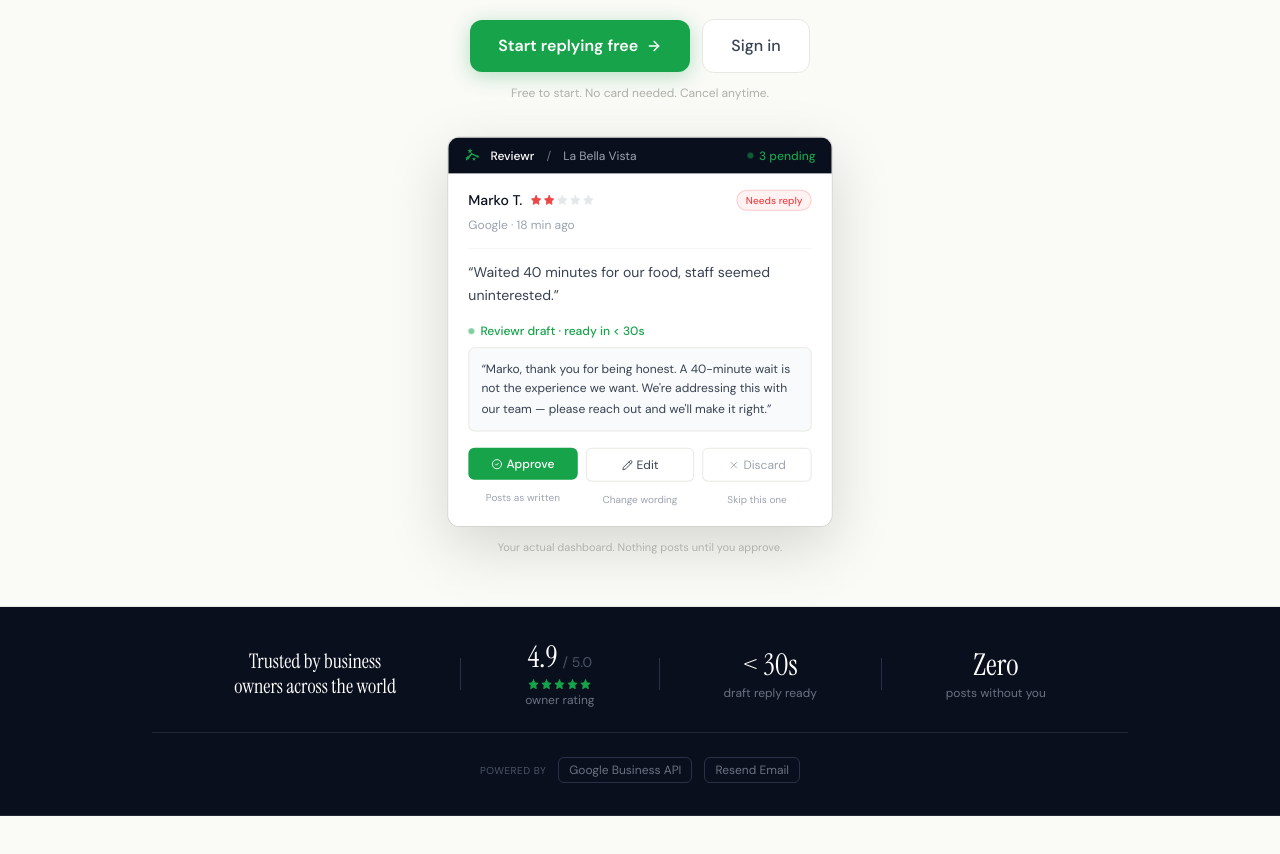
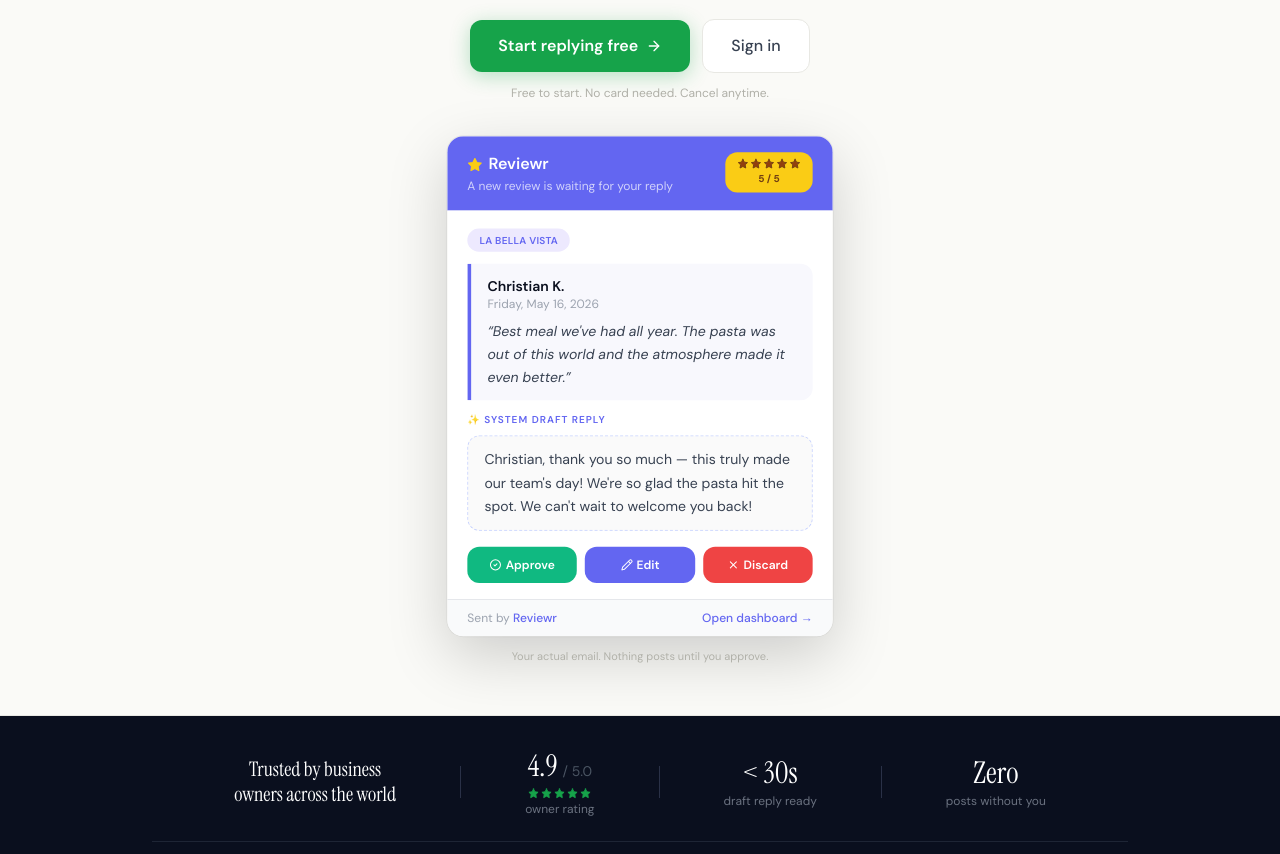
Before and after one commit to zmaj1234/reviewr, a Next.js app: page / in a window 1280 px wide. Shown: the part 440-1294 px from the top of the page. Built offline with nearby package versions, Linux system fonts and the light colour scheme.

Commit message:
style: replace hero mockup with email card — Christian K., La Bella Vista

```diff
--- a/app/(marketing)/page.tsx
+++ b/app/(marketing)/page.tsx
@@ -79,75 +79,65 @@ function Hero() {
 function ReviewMockup() {
   return (
     <div className="w-full">
-      <div className="rounded-xl border border-[#d4d3ce] overflow-hidden shadow-[0_20px_60px_rgba(0,0,0,0.15)]">
-        <div className="bg-[#0a0f1e] px-4 py-2.5 flex items-center justify-between">
-          <div className="flex items-center gap-2">
-            <LogoMark size={18} className="text-[#16a34a]" />
-            <span className="text-xs font-medium text-white">Reviewr</span>
-            <span className="text-[#6b7280] text-xs mx-1">/</span>
-            <span className="text-xs text-[#9ca3af]">La Bella Vista</span>
+      <div className="rounded-2xl overflow-hidden shadow-[0_20px_60px_rgba(0,0,0,0.18)] ring-1 ring-black/5">
+        {/* Header */}
+        <div className="bg-[#6366f1] px-5 py-4 flex items-start justify-between">
+          <div>
+            <div className="text-white font-semibold text-base flex items-center gap-1.5">
+              <Star size={15} fill="#facc15" className="text-yellow-400" /> Reviewr
             </div>
-          <span className="text-xs text-[#16a34a] font-medium flex items-center gap-1.5">
-            <span className="w-1.5 h-1.5 rounded-full bg-[#16a34a] animate-pulse" />
-            3 pending
-          </span>
+            <div className="text-white/70 text-xs mt-0.5">A new review is waiting for your reply</div>
           </div>
-        <div className="bg-white px-5 py-4">
-          <div className="flex items-start justify-between mb-3 pb-3 border-b border-[#f3f4f6]">
-            <div>
-              <div className="flex items-center gap-2 mb-0.5">
-                <span className="text-sm font-medium text-[#0a0f1e]">Marko T.</span>
+          <div className="bg-[#facc15] rounded-xl px-3 py-1.5 text-center shrink-0">
             <div className="flex gap-0.5">
-                  {[1,2,3,4,5].map(i => (
-                    <Star key={i} size={11} fill={i <= 2 ? '#ef4444' : '#e5e7eb'} className={i <= 2 ? 'text-red-500' : 'text-gray-200'} />
-                  ))}
+              {[1,2,3,4,5].map(i => <Star key={i} size={11} fill="#92400e" className="text-yellow-900" />)}
+            </div>
+            <div className="text-yellow-900 text-[10px] font-bold mt-0.5">5 / 5</div>
           </div>
         </div>
-              <span className="text-xs text-[#9ca3af]">Google · 18 min ago</span>
+        {/* Body */}
+        <div className="bg-white px-5 py-4">
+          {/* Business pill */}
+          <div className="inline-block bg-[#ede9fe] text-[#6366f1] text-[10px] font-semibold px-3 py-1 rounded-full uppercase tracking-wide mb-3">
+            La Bella Vista
           </div>
-            <span className="text-[10px] bg-[#fef2f2] text-[#ef4444] border border-[#fecaca] px-2 py-0.5 rounded-full font-medium">
-              Needs reply
-            </span>
-          </div>
-          <p className="text-sm text-[#374151] leading-relaxed mb-4">
-            &ldquo;Waited 40 minutes for our food, staff seemed uninterested.&rdquo;
-          </p>
-          <div className="mb-4">
-            <div className="flex items-center gap-1.5 mb-2">
-              <div className="w-1.5 h-1.5 rounded-full bg-[#16a34a] animate-pulse" />
-              <span className="text-xs font-medium text-[#16a34a]">Reviewr draft · ready in &lt; 30s</span>
-            </div>
-            <div className="bg-[#f9fafb] border border-[#e8e8e3] rounded-md p-3">
-              <p className="text-xs text-[#374151] leading-relaxed">
-                &ldquo;Marko, thank you for being honest. A 40-minute wait is not the experience
-                we want. We&apos;re addressing this with our team — please reach out and we&apos;ll make it right.&rdquo;
-              </p>
+          {/* Review */}
+          <div className="bg-[#f8f8fd] border-l-4 border-[#6366f1] rounded-r-xl px-4 py-3 mb-3">
+            <div className="text-sm font-semibold text-[#0a0f1e]">Christian K.</div>
+            <div className="text-xs text-[#9ca3af] mb-2">Friday, May 16, 2026</div>
+            <div className="text-sm text-[#374151] italic leading-relaxed">
+              &ldquo;Best meal we&apos;ve had all year. The pasta was out of this world and the atmosphere made it even better.&rdquo;
             </div>
           </div>
+          {/* Draft label */}
+          <div className="text-[10px] text-[#6366f1] uppercase tracking-widest font-semibold flex items-center gap-1 mb-2">
+            ✨ System draft reply
+          </div>
+          {/* Draft reply */}
+          <div className="bg-[#fafafa] border border-dashed border-[#c7d2fe] rounded-xl px-4 py-3 text-sm text-[#374151] leading-relaxed mb-4">
+            Christian, thank you so much — this truly made our team&apos;s day! We&apos;re so glad the pasta hit the spot. We can&apos;t wait to welcome you back!
+          </div>
+          {/* Buttons */}
           <div className="grid grid-cols-3 gap-2">
-            <div className="text-center">
-              <button type="button" className="w-full bg-[#16a34a] text-white text-xs font-medium py-2 rounded-md flex items-center justify-center gap-1 mb-1">
-                <CheckCircle2 size={11} /> Approve
+            <button type="button" className="bg-[#10b981] text-white text-xs font-semibold py-2.5 rounded-xl flex items-center justify-center gap-1">
+              <CheckCircle2 size={12} /> Approve
             </button>
-              <span className="text-[10px] text-[#9ca3af]">Posts as written</span>
-            </div>
-            <div className="text-center">
-              <button type="button" className="w-full text-xs text-[#374151] border border-[#e8e8e3] py-2 rounded-md flex items-center justify-center gap-1 mb-1">
-                <Pencil size={11} /> Edit
+            <button type="button" className="bg-[#6366f1] text-white text-xs font-semibold py-2.5 rounded-xl flex items-center justify-center gap-1">
+              <Pencil size={12} /> Edit
             </button>
-              <span className="text-[10px] text-[#9ca3af]">Change wording</span>
-            </div>
-            <div className="text-center">
-              <button type="button" className="w-full text-xs text-[#9ca3af] border border-[#e8e8e3] py-2 rounded-md flex items-center justify-center gap-1 mb-1">
-                <X size={11} /> Discard
+            <button type="button" className="bg-[#ef4444] text-white text-xs font-semibold py-2.5 rounded-xl flex items-center justify-center gap-1">
+              <X size={12} /> Discard
             </button>
-              <span className="text-[10px] text-[#9ca3af]">Skip this one</span>
           </div>
         </div>
+        {/* Footer */}
+        <div className="bg-[#f9fafb] px-5 py-2.5 border-t border-[#e5e7eb] flex items-center justify-between">
+          <div className="text-xs text-[#9ca3af]">Sent by <span className="text-[#6366f1] font-medium">Reviewr</span></div>
+          <div className="text-xs text-[#6366f1] font-medium">Open dashboard →</div>
         </div>
       </div>
       <p className="text-[11px] text-[#b0b0a8] text-center mt-3">
-        Your actual dashboard. Nothing posts until you approve.
+        Your actual email. Nothing posts until you approve.
       </p>
     </div>
   )
```
Lines whose indentation alone changed are shown as unchanged.
